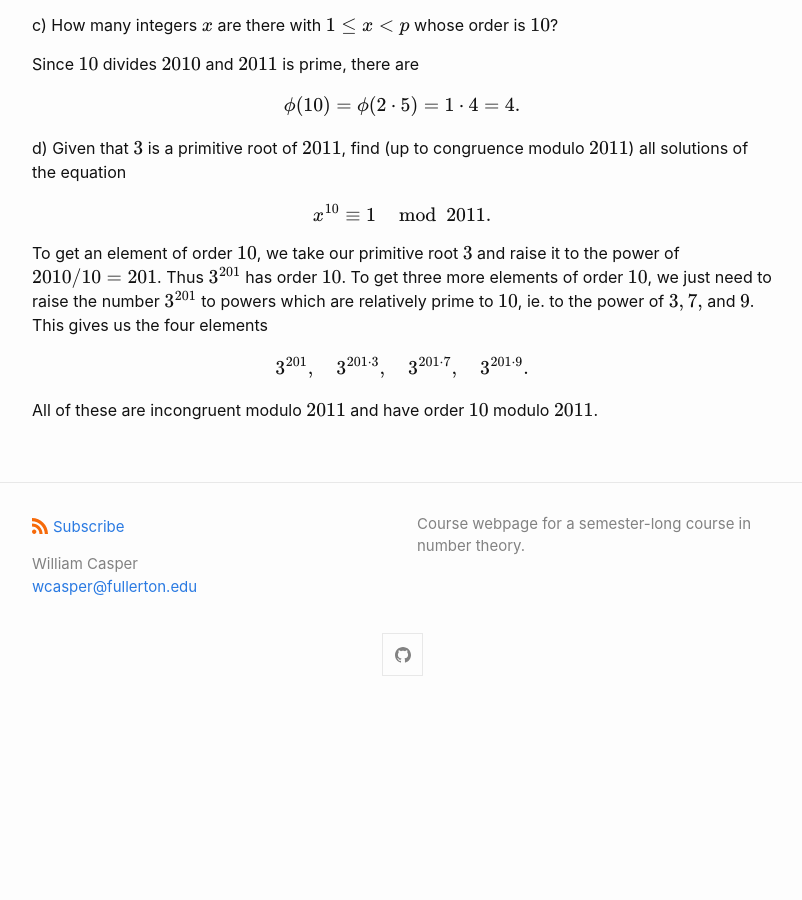
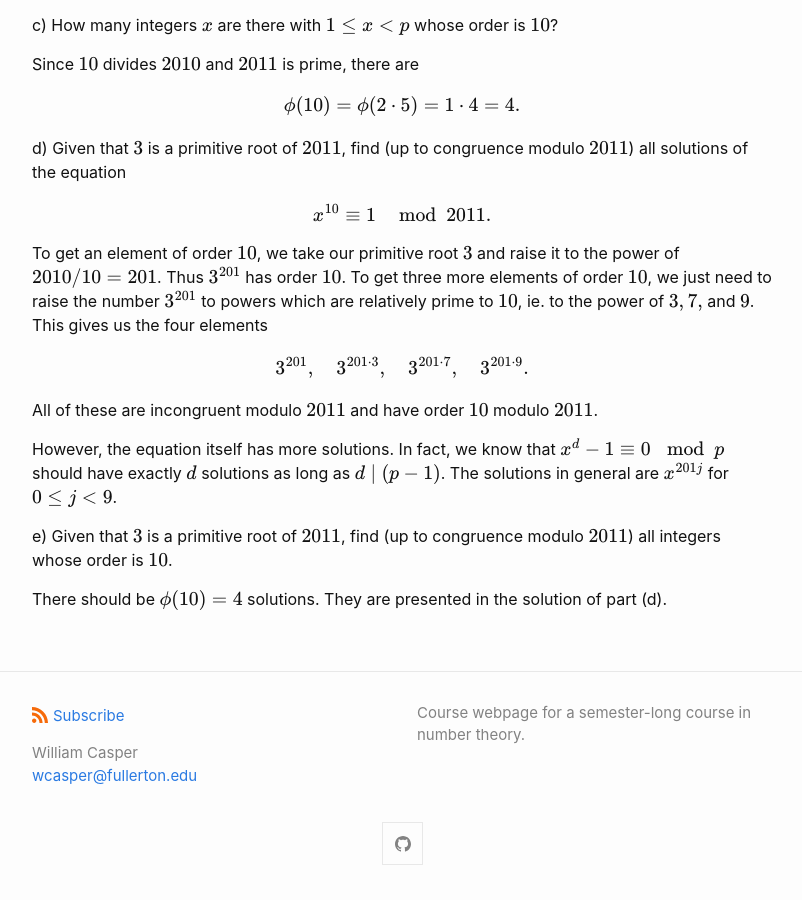
Before and after one commit to wcasper/math430spring2023, a Jekyll site: the page built from _exams/practice-exam3-soln.md, in a window 1280 px wide and 900 px high, scrolled down 3806 px. Shown: the whole window, without its empty margins (238-1040 px from the left). Built offline with Jekyll 4.4.1, drawn with Linux system fonts in a browser that asks for light colours; before the commit the page ends 4517 px from its top, so only the background shows below that.

Commit message:
updated solution of last problem

```diff
--- a/_exams/practice-exam3-soln.md
+++ b/_exams/practice-exam3-soln.md
@@ -168,3 +168,10 @@ To get three more elements of order $$10$$, we just need to raise the number $$3
 $$3^{201},\quad 3^{201\cdot 3},\quad 3^{201\cdot 7},\quad 3^{201\cdot 9}.$$
 
 All of these are incongruent modulo $$2011$$ and have order $$10$$ modulo $$2011$$.
+
+However, the equation itself has more solutions.  In fact, we know that $$x^{d}-1\equiv 0\mod p$$ should have exactly $$d$$ solutions as long as $$d\mid (p-1)$$.
+The solutions in general are $$x^{201 j}$$ for $$0\leq j < 9$$.
+
+e) Given that $$3$$ is a primitive root of $$2011$$, find (up to congruence modulo $$2011$$) all integers whose order is $$10$$.
+
+There should be $$\phi(10) = 4$$ solutions.  They are presented in  the solution of part (d).
```
